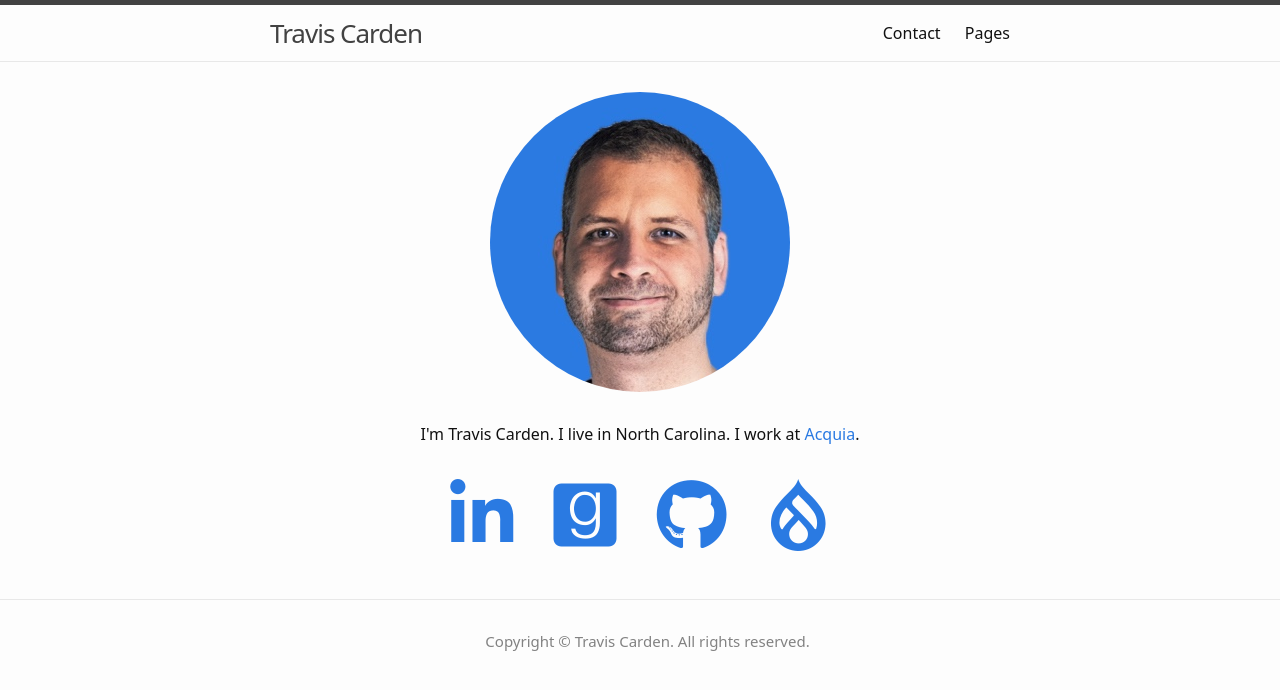
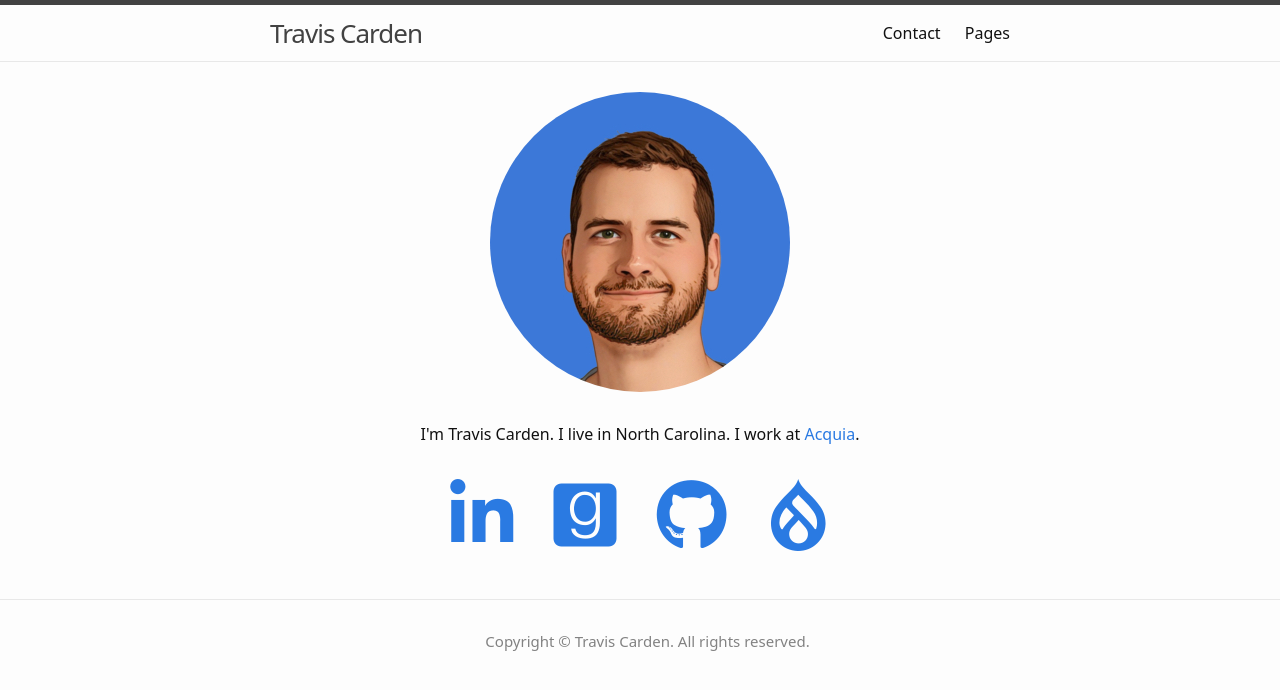
Before and after one commit to TravisCarden/traviscarden.github.io, a Jekyll site: the page built from index.html, in a window 1280 px wide. Shown: the top 690 px of the page. Built offline with Jekyll 4.4.1, drawn with Linux system fonts in a browser that asks for light colours; nearby versions of some CDN libraries.

Commit message:
Replace photo with stylized image.

```diff
--- a/index.html
+++ b/index.html
@@ -8,7 +8,7 @@ extra_head_tags:
 
 <div class="home">
 
-  <img id="home-photo" src="{{ "/images/photo.jpg" | prepend: site.baseurl }}" />
+  <img id="home-photo" src="{{ "/images/stylized.jpg" | prepend: site.baseurl }}" />
 
   <p>I'm Travis Carden. I live in North Carolina. I work at <a href="https://www.acquia.com/">Acquia</a>.</p>
 
```
Also changed, not shown: images/stylized-full.png (added), images/stylized.jpg (added).
